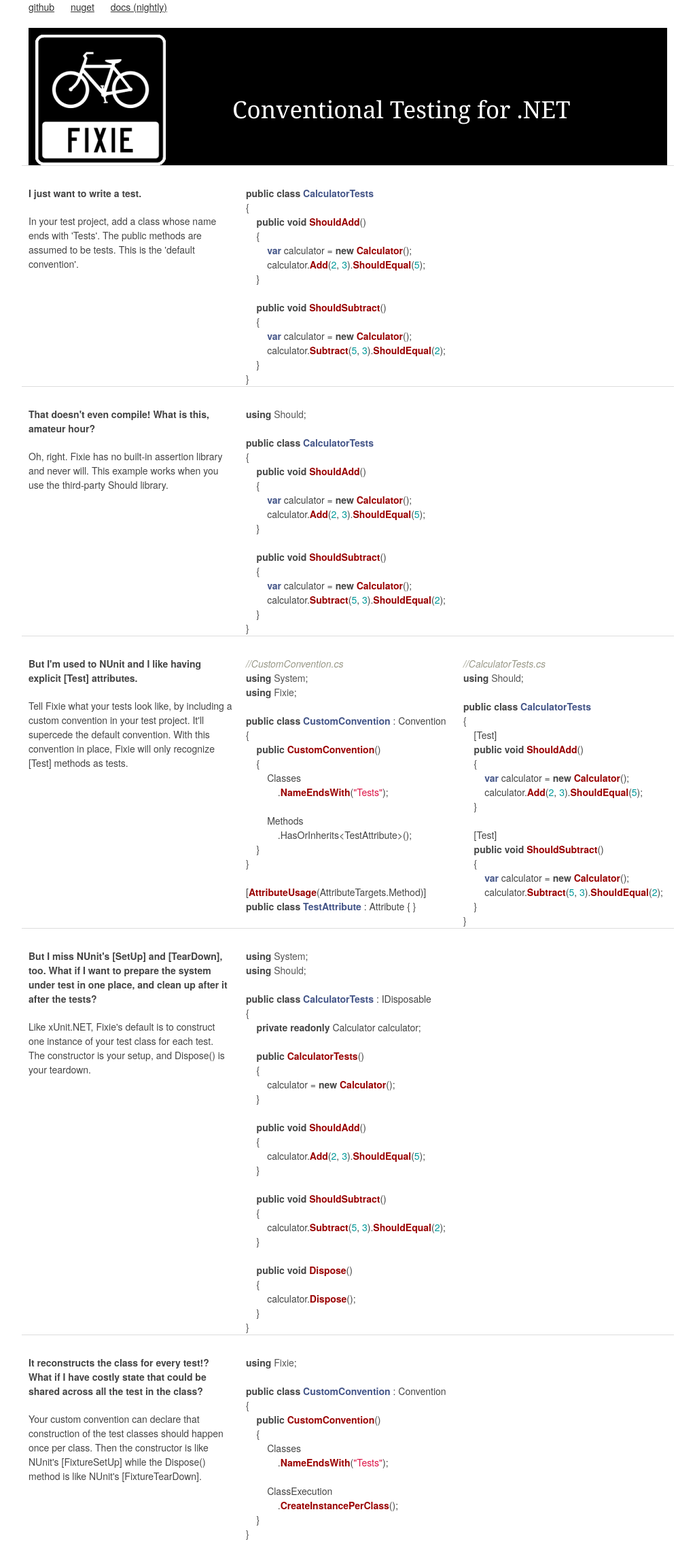
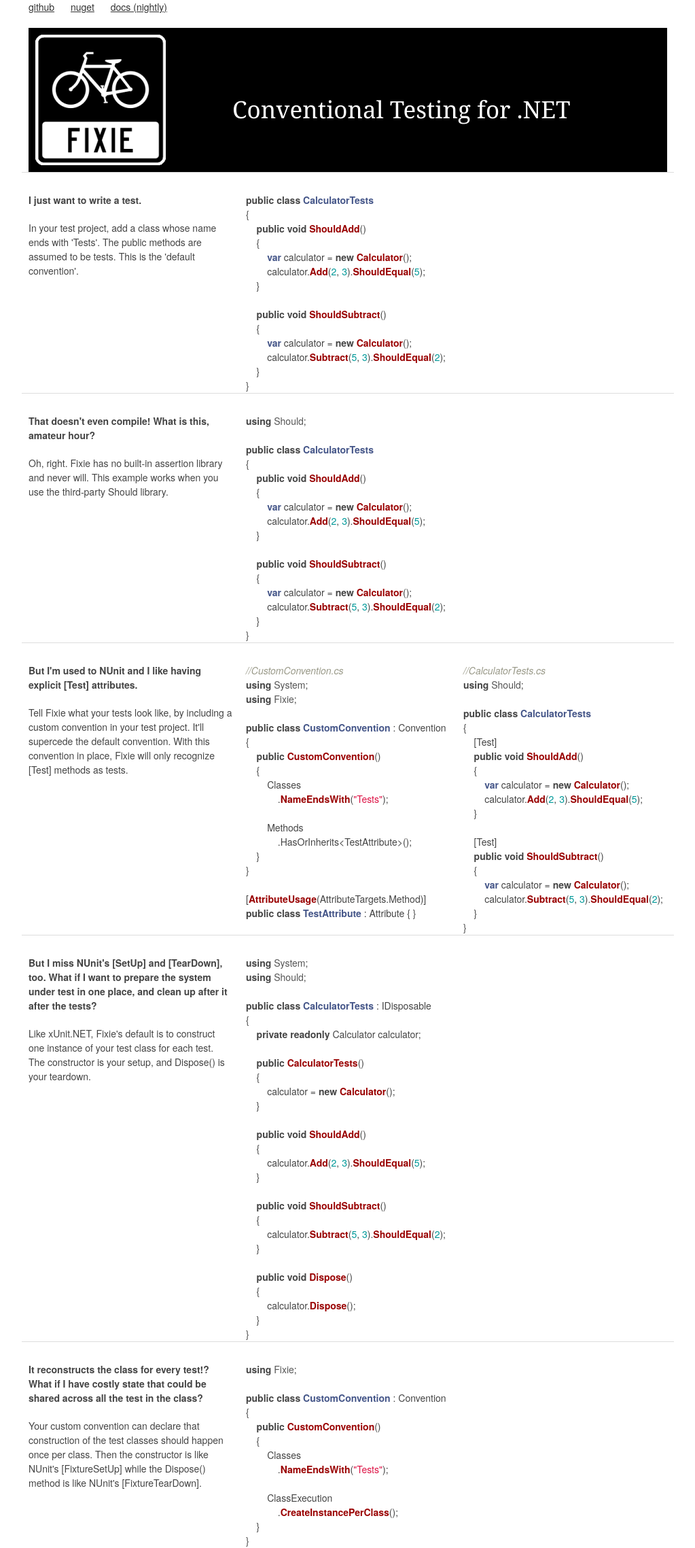
Before and after one commit to fixie/fixie.github.io, a Jekyll site: the page built from index.html, in a window 1280 px wide. Shown: the whole page at 68% size, without its empty margins (128-1151 px from the left). Built offline with Jekyll 4.4.1, drawn with Linux system fonts in a browser that asks for light colours.

Commit message:
Update default.html

```diff
--- a/_layouts/default.html
+++ b/_layouts/default.html
@@ -21,7 +21,7 @@
 
     #header {
       background-color: black;
-      height: 202px;
+      height: 212px;
     }
 
     .user {
```
